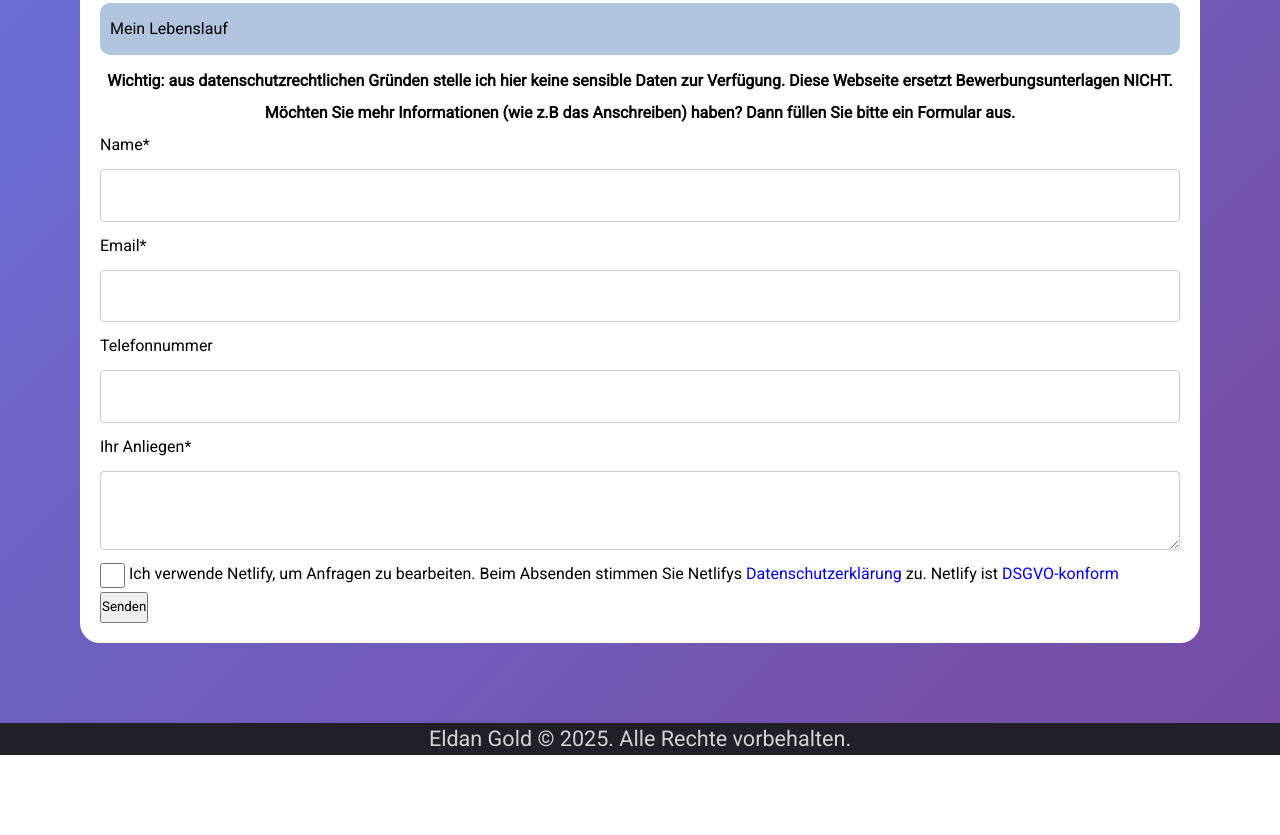
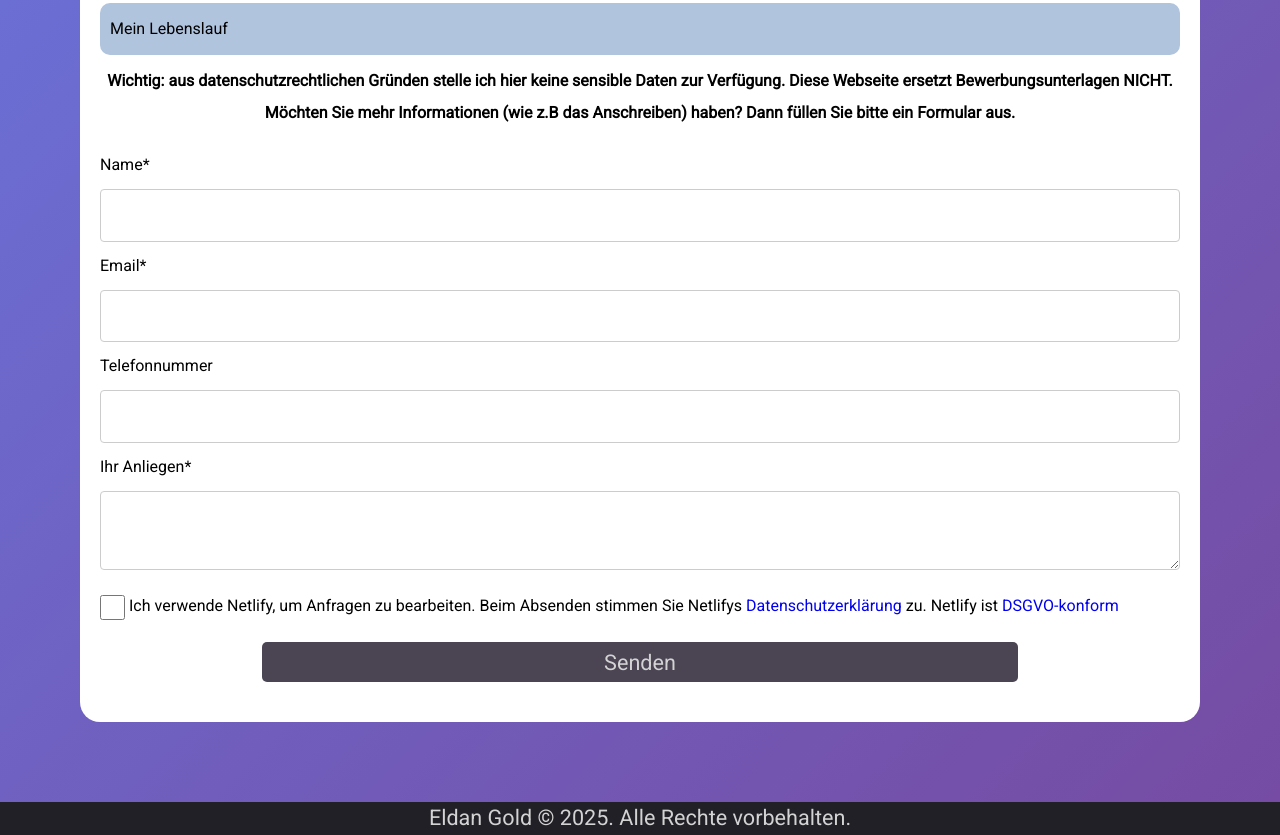
Before and after one commit to eldangold/personal-website, a plain HTML site: page index.html in a window 1280 px wide. Shown: the part 952-1787 px from the top of the page. Before the commit the page ends 1707 px from the top, so only its background shows below. Drawn offline with Linux system fonts and the light colour scheme.

Commit message:
Fix bugs and styling in a contact form

```diff
--- a/index.html
+++ b/index.html
@@ -125,7 +125,7 @@
         füllen Sie bitte ein Formular aus.
       </strong>
       <div class="form-main-container">
-        <form name="contact" method="POST" netlify>
+        <form name="contact" method="POST" class="contact-form-block" netlify>
           <label
             >Name*<input class="form-data" type="text" name="name" required
           /></label>
@@ -146,7 +146,7 @@
             Netlify ist
             <a href="https://netlify.com/gdpr-ccpa/">DSGVO-konform</a></label
           >
-          <button type="submit">Senden</button>
+          <button type="submit" class="send-form-button">Senden</button>
         </form>
       </div>
     </div>
--- a/style-desktop.css
+++ b/style-desktop.css
@@ -157,6 +157,7 @@ textarea {
 .form-privacy-label {
   display: block;
   vertical-align: middle;
+  margin: 20px 0px 20px 0px;
 }
 
 input[type="checkbox"] {
@@ -164,6 +165,26 @@ input[type="checkbox"] {
   height: 25px;
   margin-right: 4px;
   vertical-align: middle;
+}
+
+.send-form-button {
+  display: flex;
+  align-content: center;
+  justify-content: center;
+  flex-wrap: wrap;
+  margin: auto;
+  border-radius: 5px;
+  border-style: none;
+  background-color: #4a4453;
+  color: lightgray;
+  font-size: 1.35em;
+  width: 70%;
+  height: 5vh;
+  margin-bottom: 20px;
+}
+
+.contact-form-block {
+  margin-top: 20px;
 }
 
 @media (min-width: 768px) {
```
